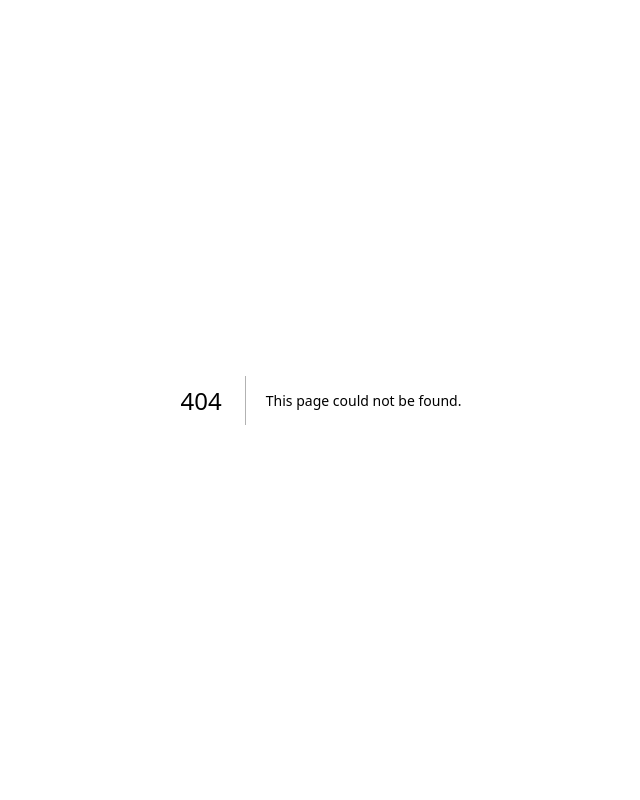
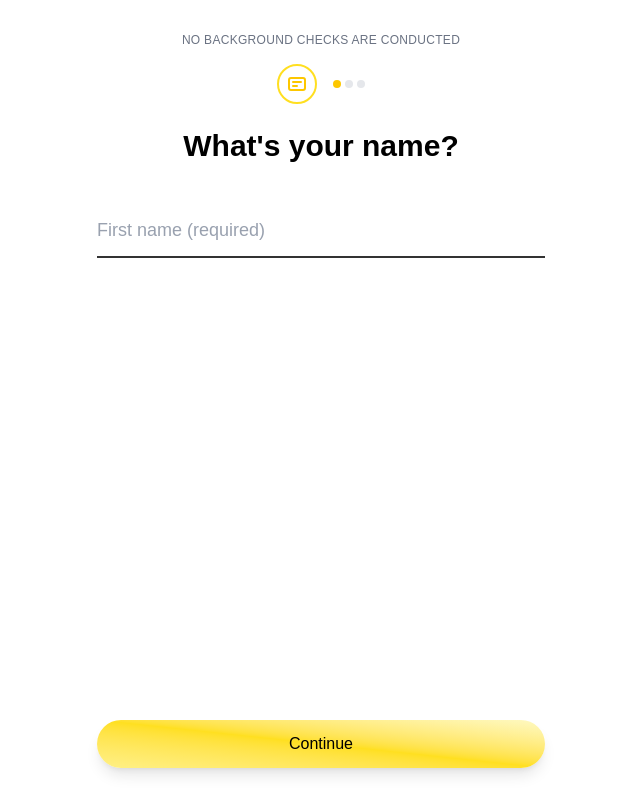
Before and after one commit to dgarcia1724/glow, a Next.js app in the folder frontend/glow-app/: page /onboarding/name in a window 1280 px wide. Before the commit this address had no page. Shown: the whole page, without its empty margins (319-959 px from the left). Built offline with nearby package versions, Linux system fonts and the light colour scheme.

Commit message:
Added first name section

```diff
--- /dev/null
+++ b/frontend/glow-app/src/app/onboarding/name/page.tsx
@@ -0,0 +1,68 @@
+import React from "react";
+
+export default function Name() {
+  return (
+    <div className="min-h-screen flex flex-col bg-white">
+      <main className="flex-1 flex flex-col justify-start items-center px-6 pt-8">
+        {/* Progress indicator and icon */}
+        <div className="w-full max-w-md mx-auto flex flex-col items-center mb-8">
+          <div className="text-xs text-gray-500 mb-4 tracking-wide text-center">
+            NO BACKGROUND CHECKS ARE CONDUCTED
+          </div>
+          <div className="flex items-center gap-2 mb-6">
+            <span className="inline-flex items-center justify-center w-10 h-10 rounded-full border-2 border-yellow-300 bg-white">
+              <svg
+                className="w-6 h-6 text-yellow-400"
+                fill="none"
+                stroke="currentColor"
+                strokeWidth="2"
+                viewBox="0 0 24 24"
+              >
+                <rect
+                  x="4"
+                  y="6"
+                  width="16"
+                  height="12"
+                  rx="2"
+                  stroke="currentColor"
+                  strokeWidth="2"
+                />
+                <path
+                  d="M8 10h8M8 14h4"
+                  stroke="currentColor"
+                  strokeWidth="2"
+                  strokeLinecap="round"
+                />
+              </svg>
+            </span>
+            <div className="flex gap-1 ml-2">
+              <span className="w-2 h-2 rounded-full bg-yellow-400 inline-block" />
+              <span className="w-2 h-2 rounded-full bg-gray-200 inline-block" />
+              <span className="w-2 h-2 rounded-full bg-gray-200 inline-block" />
+            </div>
+          </div>
+          <h1 className="text-2xl sm:text-3xl font-extrabold text-black mb-2 text-center">
+            What's your name?
+          </h1>
+        </div>
+        {/* Name form */}
+        <form className="w-full max-w-md mx-auto flex flex-col gap-4">
+          <input
+            type="text"
+            placeholder="First name (required)"
+            required
+            className="w-full border-b-2 border-black/80 focus:border-yellow-400 outline-none text-lg py-3 placeholder-gray-400 mb-2 transition-colors bg-transparent text-black"
+          />
+        </form>
+      </main>
+      <div className="w-full px-0 pb-8 flex flex-col items-center">
+        <button
+          type="submit"
+          className="w-full max-w-md mx-auto px-8 py-3 rounded-full bg-gradient-to-tr from-yellow-200 via-yellow-300 to-yellow-100 text-black font-medium hover:opacity-90 transition-opacity shadow-lg focus:outline-none focus:ring-4 focus:ring-yellow-200 text-center cursor-pointer"
+        >
+          Continue
+        </button>
+      </div>
+    </div>
+  );
+}
--- a/frontend/glow-app/src/app/onboarding/welcome/page.tsx
+++ b/frontend/glow-app/src/app/onboarding/welcome/page.tsx
@@ -101,7 +101,7 @@ export default function Welcome() {
       </main>
       <div className="w-full px-0 pb-8 flex flex-col items-center">
         <a
-          href="/onboarding"
+          href="/onboarding/name"
           className="px-8 py-3 rounded-full bg-gradient-to-tr from-yellow-200 via-yellow-300 to-yellow-100 text-black font-medium hover:opacity-90 transition-opacity shadow-lg focus:outline-none focus:ring-4 focus:ring-yellow-200 text-center"
         >
           Continue
```
